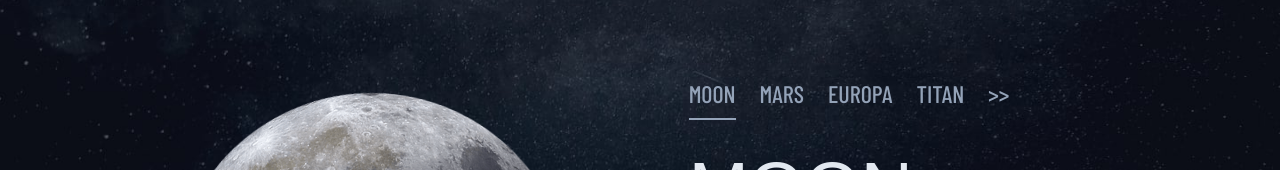
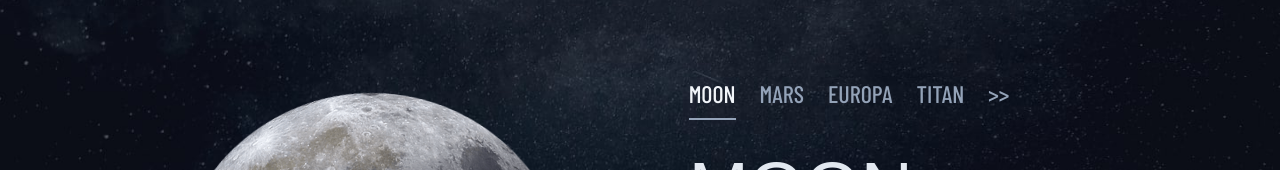
Before and after one commit to Pakkerman/space-tourism-website, a Next.js app: page /destination in a window 1280 px wide. Shown: the part 179-349 px from the top of the page. Built offline with nearby package versions, Linux system fonts and the light colour scheme; a web font is replaced by a local one.

Commit message:
Minor UI fix

```diff
--- a/src/pages/destination.tsx
+++ b/src/pages/destination.tsx
@@ -18,8 +18,8 @@ const Selection = ({ selected, setSelected }: SelectionProps) => {
         <div
           key={idx}
           className={`
-    ${selected === idx ? "border-opacity-100 text-slate-100" : ""}
-    border-b-2 border-slate-400 border-opacity-0 py-2 text-slate-400 transition-all hover:border-slate-200 hover:border-opacity-100 hover:text-slate-100`}
+    ${selected === idx ? "border-opacity-100 text-slate-100" : "text-slate-400"}
+    border-b-2 border-slate-400 border-opacity-0 py-2  transition-all hover:border-slate-200 hover:border-opacity-100 hover:text-slate-100`}
           onClick={() => setSelected(idx)}
         >
           {item.name.toUpperCase()}
--- a/src/pages/technology.tsx
+++ b/src/pages/technology.tsx
@@ -43,10 +43,10 @@ const Selection = ({ selected, setSelected }: SelectedProps) => {
             className={`
             ${
               selected === idx
-                ? "border-slate-200 bg-slate-200 text-slate-800"
+                ? "border-slate-200 bg-slate-200 text-orange-500"
                 : "border-slate-500"
             }
-                    h-14 w-14 rounded-full border-[1px]  text-center font-Barlow font-bold transition-all hover:border-slate-100 hover:bg-slate-100 hover:text-slate-800 active:scale-110
+                    h-14 w-14 rounded-full border-[1px]  text-center font-Barlow font-bold transition-all hover:border-slate-100 hover:bg-slate-100 hover:text-orange-500  active:scale-110
                     `}
             onClick={() => setSelected(idx)}
           >
```
